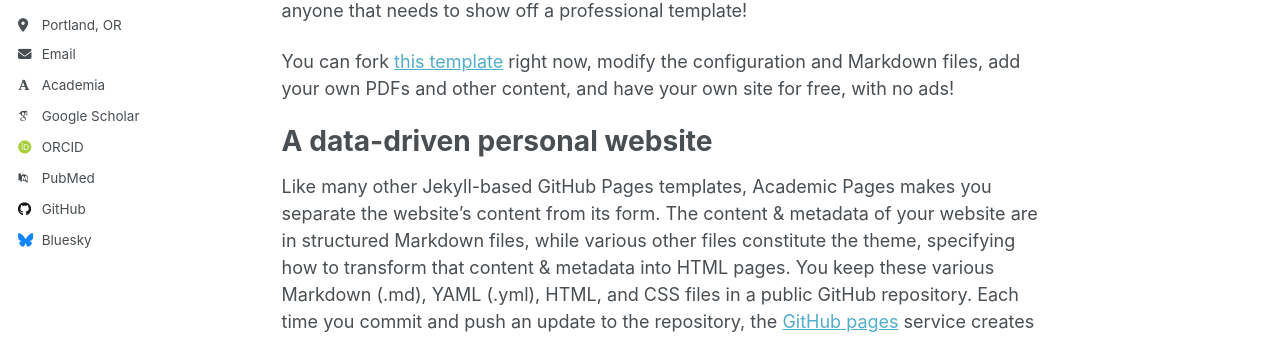
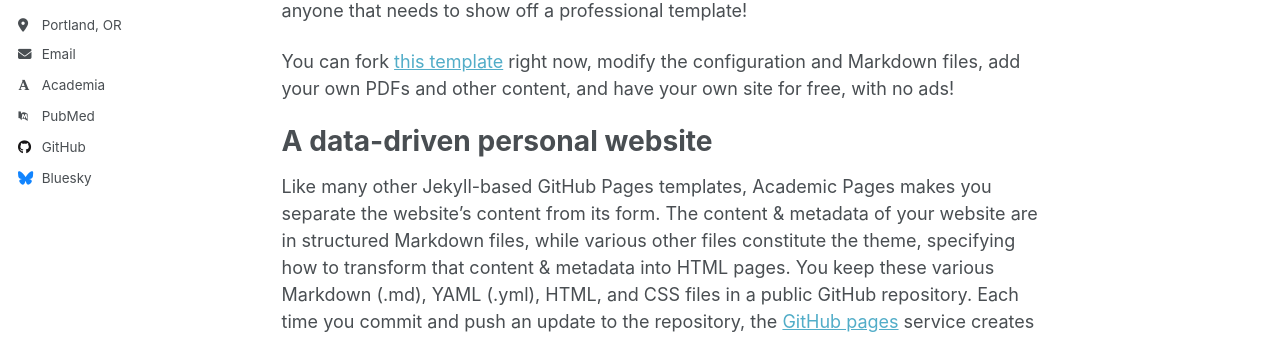
Before and after one commit to wvhefner/wvhefner.github.io, a Jekyll site: the page built from _pages/about.md, in a window 1280 px wide. Shown: the part 361-698 px from the top of the page. Built offline with Jekyll 4.4.1, drawn with Linux system fonts in a browser that asks for light colours; some web fonts are replaced; a script that is not in the unit is left out.

Commit message:
Update _config.yml

```diff
--- a/_config.yml
+++ b/_config.yml
@@ -34,10 +34,10 @@ author:
   # Academic websites
   academia         : "Augusta University" # URL - Update with the correct link to your profile
   arxiv            : # URL - Update with the correct link to your profile
-  googlescholar    : "https://scholar.google.com/citations?user=PS_CX0AAAAAJ"
+  googlescholar    : # "https://scholar.google.com/citations?user=PS_CX0AAAAAJ"
   inspire-hep      : # URL
   impactstory      : # URL
-  orcid            : "http://orcid.org/yourorcidurl"
+  orcid            : # "http://orcid.org/yourorcidurl"
   semantic         : # URL
   pubmed           : "https://www.ncbi.nlm.nih.gov/pubmed/?term=john+snow"
   researchgate     : # URL
@@ -47,7 +47,7 @@ author:
   bitbucket        : # Username - Update with your username on the site
   codepen          : # Username
   dribbble         : # Username
-  github           : "academicpages"
+  github           : "wvhefner"
   kaggle           : # Username
   stackoverflow    : # User number or user number and name (i.e., use "1" or "1/jeff-atwood")
 
```
